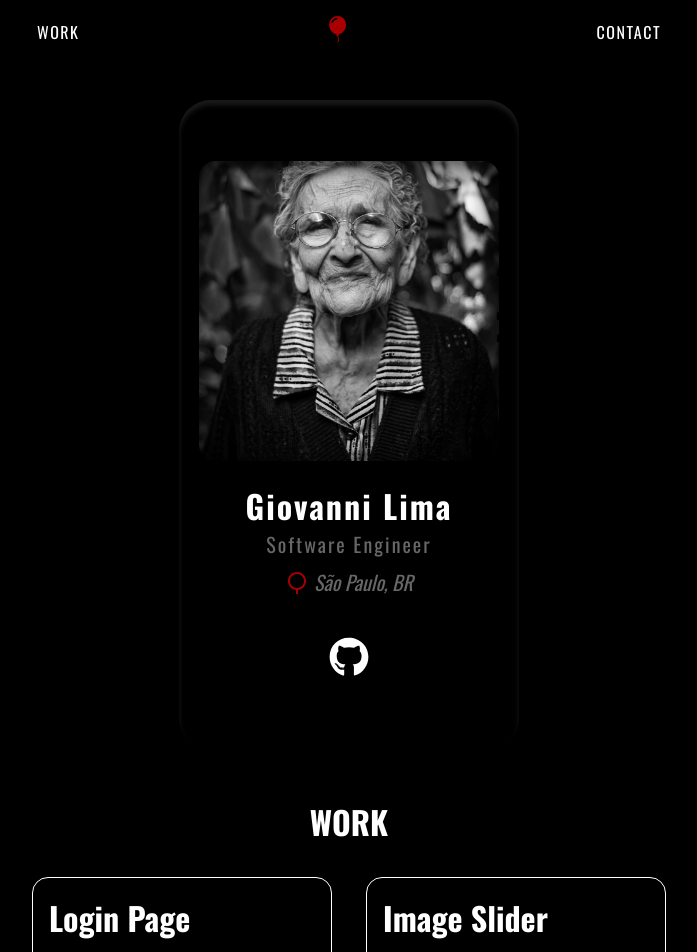
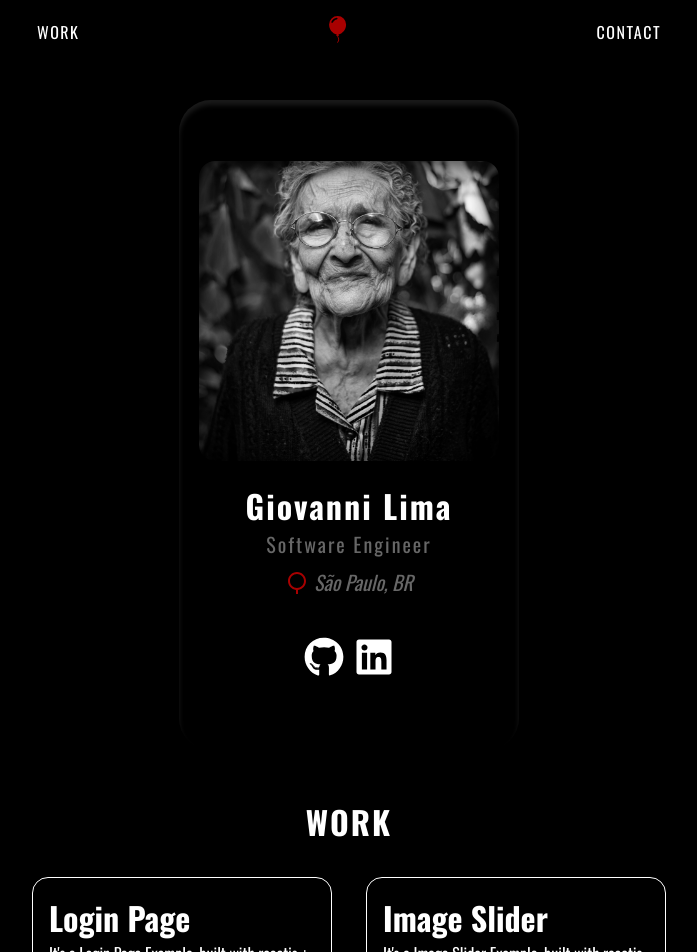
Before and after one commit to ogiovannilima/givixs, a Next.js app: page / in a window 1280 px wide. Shown: the top 952 px of the page, without its empty margins (291-988 px from the left). Built offline with nearby package versions, Linux system fonts and the light colour scheme.

Commit message:
inclusao de botao linkedin

```diff
--- a/src/app/(pages)/(home)/page.module.css
+++ b/src/app/(pages)/(home)/page.module.css
@@ -82,6 +82,9 @@
 .network {
     color: #FFF;
     font-size: 2.5rem;
+    display: flex;
+    justify-content: space-between;
+    width: 90px;
 }
 
 .boxArticle {
@@ -94,8 +97,10 @@
     max-width: 906px;
 }
 
-.boxArticle h1 {
+.boxArticle > h1 {
     margin-bottom: 2rem;
+    font-size: 2rem;
+    letter-spacing: 2px;
 }
 
 .boxCardArticle {
--- a/src/app/(pages)/(home)/page.tsx
+++ b/src/app/(pages)/(home)/page.tsx
@@ -1,5 +1,5 @@
 import { RiMapPin3Line } from "react-icons/ri";
-import { FaGithub } from "react-icons/fa";
+import { FaGithub, FaLinkedin } from "react-icons/fa";
 
 import Article from '@/components/article/article'
 import Avatar from "@/components/avatar/Avatar";
@@ -9,6 +9,7 @@ import styles from '@/(pages)/(home)/page.module.css'
 
 export default function Home() {
   const githubUrl = 'https://github.com/ogiovannilima'
+  const linkedinUrl = 'https://www.linkedin.com/in/giovannilimaa/'
 
   const articles: ArticleProps[] = [
     {
@@ -78,6 +79,9 @@ export default function Home() {
             <a target="_blank" href={githubUrl}>
               <FaGithub />
             </a>
+            <a target="_blank" href={linkedinUrl}>
+              <FaLinkedin />
+            </a>
           </nav>
         </div>
       </section>
```
